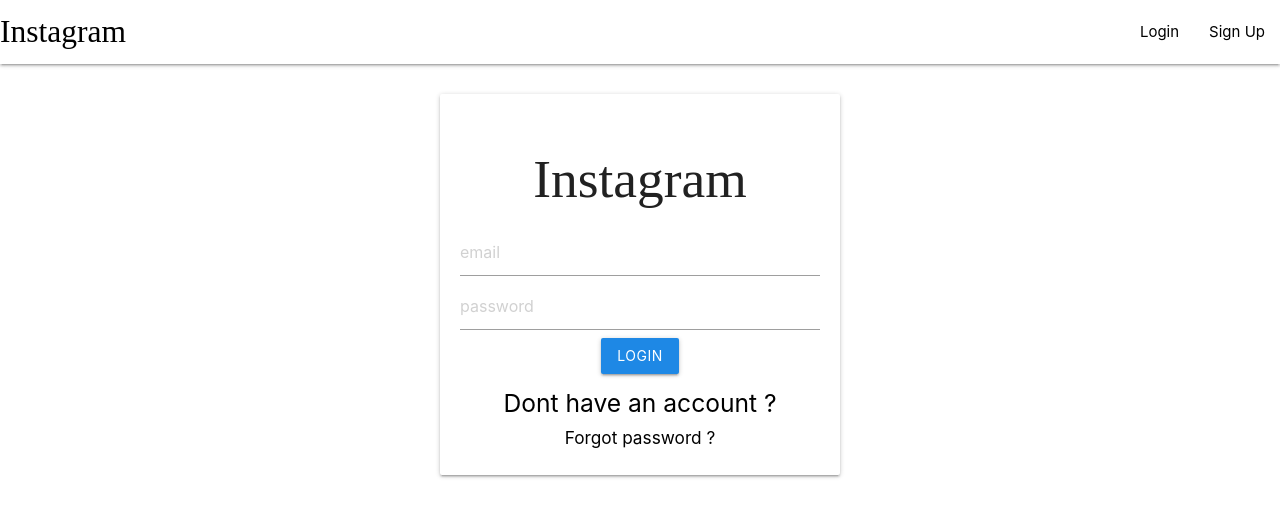
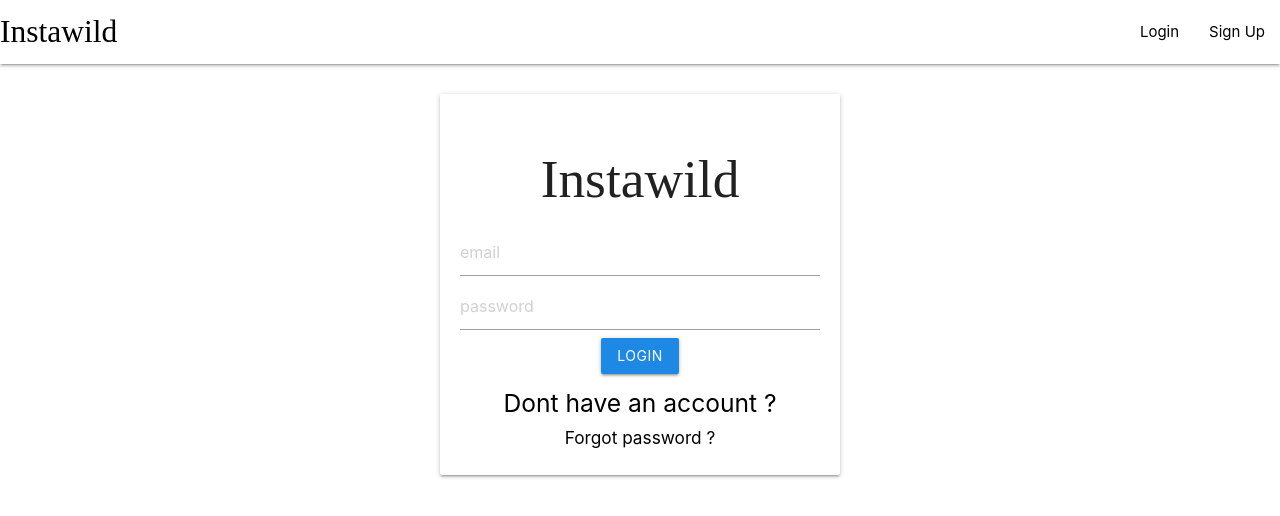
Before and after one commit to SouravM9/instagram-clone, a React (Create React App) app in the folder client/: page /login in a window 1280 px wide. Shown: the top 516 px of the page. Built offline with nearby package versions, Linux system fonts and the light colour scheme; a web font is replaced by a local one.

Commit message:
Logo changed & bug fixes

```diff
--- a/client/src/components/Navbar.js
+++ b/client/src/components/Navbar.js
@@ -39,7 +39,7 @@
         <nav>
             <div className="nav-wrapper white">
                 {/* Same list render list i.e., if logged in then only you can go to home screen */}
-                <Link to={state ? "/" : "/login"} className="brand-logo left">Instagram</Link>
+                <Link to={state ? "/" : "/login"} className="brand-logo left">Instawild</Link>
                 <ul id="nav-mobile" className="right">
                     {renderList()}
                 </ul>
--- a/client/src/components/screens/Login.js
+++ b/client/src/components/screens/Login.js
@@ -57,7 +57,7 @@
   return (
     <div className="mycard">
       <div className="card auth-card input-field">
-        <h2>Instagram</h2>
+        <h2>Instawild</h2>
         <input
           type="email"
           placeholder="email"
--- a/client/src/components/screens/Signup.js
+++ b/client/src/components/screens/Signup.js
@@ -53,7 +53,7 @@
   return (
     <div className="mycard">
       <div className="card auth-card input-field">
-        <h2>Instagram</h2>
+        <h2>Instawild</h2>
         <input
           type="text"
           placeholder="name"
--- a/client/src/components/screens/UserProfile.js
+++ b/client/src/components/screens/UserProfile.js
@@ -30,7 +30,7 @@
                     }}>
                         <div>
                             <img style={{ width: "160px", height: "160px", borderRadius: "80px" }}
-                                src=""
+                                src={userProfile.user.pic}
                                 alt=""
                             />
                         </div>
```
